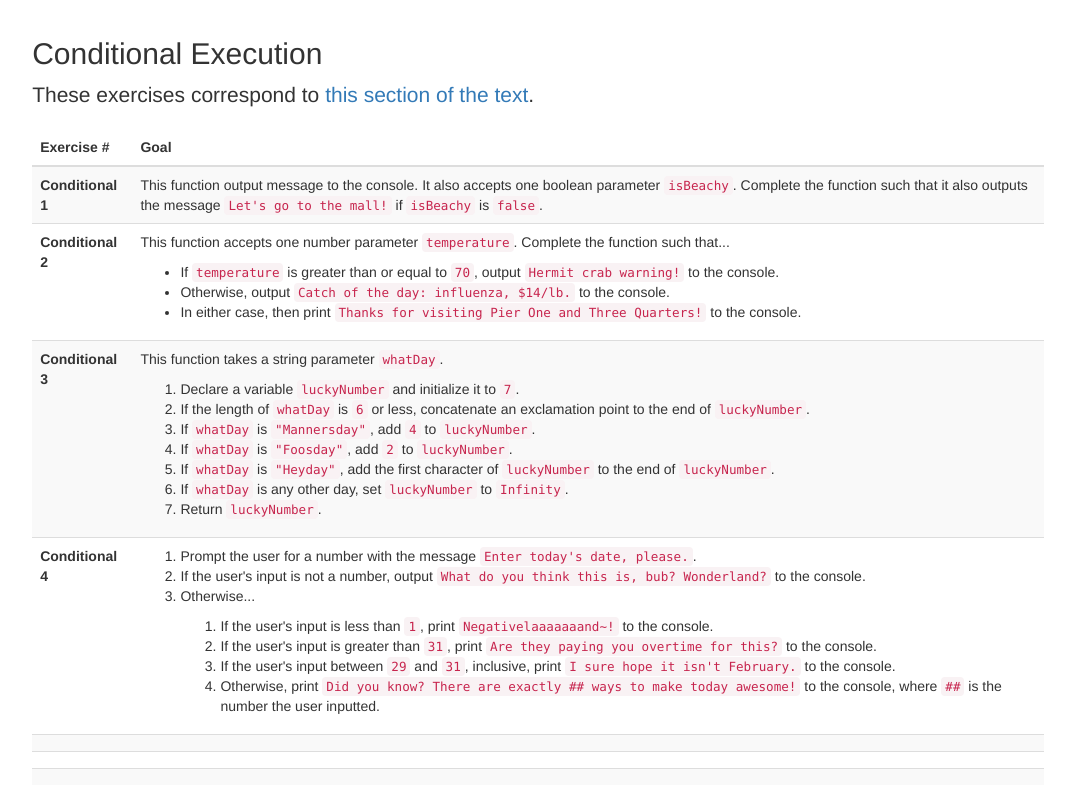
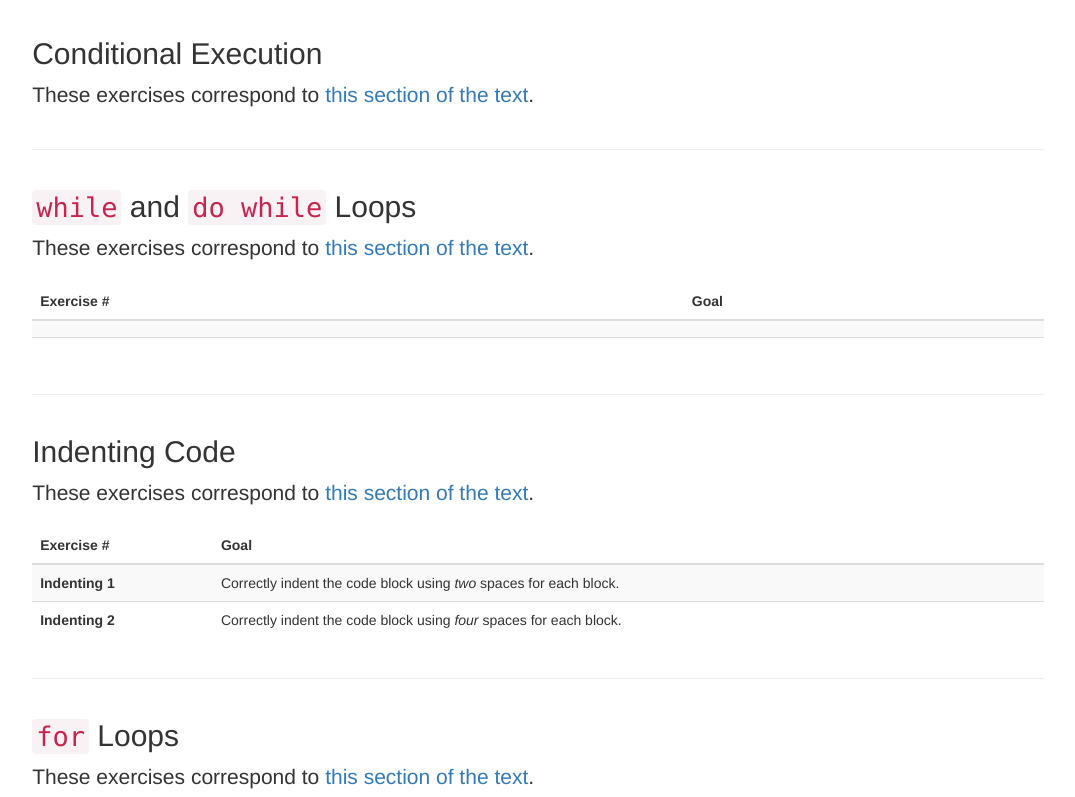
Before and after one commit to YWebCA/EloquentYWeb, a website: page chapter02/index.html in a window 1280 px wide. Shown: the part 4443-5240 px from the top of the page, without its empty margins (102-1177 px from the left). Drawn offline with Linux system fonts and the light colour scheme.

Commit message:
Small fixes and prep for merge

```diff
--- a/chapter02/index.html
+++ b/chapter02/index.html
@@ -413,6 +413,7 @@
       <div class="col-lg-10 col-lg-offset-1 col-xs-12">
         <h2>Conditional Execution</h2>
         <p class="lead">These exercises correspond to <a href="http://eloquentjavascript.net/02_program_structure.html#p_M37XqCwh0I">this section of the text</a>.</p>
+        <!-- UNCOMMENT WHEN COMPLETED
         <table class="table table-striped">
           <thead>
             <tr>
@@ -423,12 +424,12 @@
           <tbody>
             <tr>
               <th>Conditional 1</th>
-              <td>This function output message to the console. It also accepts one boolean parameter <code>isBeachy</code>. Complete the function such that it also outputs the message <code>Let's go to the mall!</code> if <code>isBeachy</code> is <code>false</code>.</td>
+              <td>This function outputs a message to the console. It also accepts one boolean parameter <code>isBeachy</code>. Complete the function such that it also outputs the message <code>Let's go to the mall!</code> if <code>isBeachy</code> is <code>false</code>.</td>
             </tr>
             <tr>
               <th>Conditional 2</th>
               <td>
-                <p>This function accepts one number parameter <code>temperature</code>. Complete the function such that...</p>
+                <p>You are given one number parameter <code>temperature</code>. Complete the function such that...</p>
                 <ul>
                   <li>If <code>temperature</code> is greater than or equal to <code>70</code>, output <code>Hermit crab warning!</code> to the console.</li>
                   <li>Otherwise, output <code>Catch of the day: influenza, $14/lb.</code> to the console.</li>
@@ -439,7 +440,7 @@
             <tr>
               <th>Conditional 3</th>
               <td>
-                <p>This function takes a string parameter <code>whatDay</code>.</p>
+                <p>You are given a string parameter <code>whatDay</code>.</p>
                 <ol>
                   <li>Declare a variable <code>luckyNumber</code> and initialize it to <code>7</code>.</li>
                   <li>If the length of <code>whatDay</code> is <code>6</code> or less, concatenate an exclamation point to the end of <code>luckyNumber</code>.</li>
@@ -469,21 +470,9 @@
                 </ol>
               </td>
             </tr>
-
-            <tr>
-              <th></th>
-              <td></td>
-            </tr>
-            <tr>
-              <th></th>
-              <td></td>
-            </tr>
-            <tr>
-              <th></th>
-              <td></td>
-            </tr>
           </tbody>
         </table>
+      -->
       </div>
     </div>
     <div class="row-fluid">
--- a/chapter02/js/spec.js
+++ b/chapter02/js/spec.js
@@ -209,7 +209,6 @@ describe("Keywords and Reserved Words exercises", function() {
 
 });
 
-// Nate
 describe("The environment exercises", function() {
   describe("Evironment 1", function(){
     it("should return the variable that is not an environment variable", function() {
@@ -220,7 +219,6 @@ describe("The environment exercises", function() {
   });
 });
 
-// Nate
 describe("the functions exercises", function() {
   describe("Function 1", function() {
     it("should call three specific functions with specific arguments", function () {
@@ -405,7 +403,6 @@ describe("The console.log Function exercises", function() {
 
 });
 
-// Annalise
 describe("Return Values exercises", function () {
 
   describe("Return 1", function () {
@@ -545,7 +542,6 @@ describe("Return Values exercises", function () {
 
 });
 
-// Nate
 describe("Prompt and Confirm exercises", function () {
   describe("Prompt 1", function () {
     it("should prompt for user input and return it", function () {
@@ -632,7 +628,6 @@ describe( "Conditional Execution exercises", function () {
 // Nate
 describe("while and dowhile Loops exercises");
 
-// Zach
 describe("Indenting Code exercises", function() {
   describe("Indenting Code 1", function() {
     it("indents the code two spaces for each block", function() {
```
Also changed, not shown: chapter02/js/exercises.js (+4 -7 lines).
